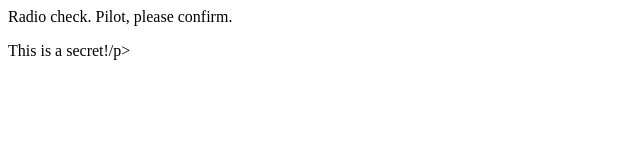
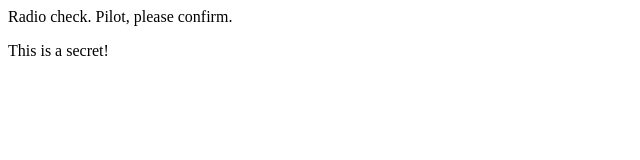
Before and after one commit to gracengale/communication-log, a plain HTML site: page index.html in a window 1280 px wide. Shown: the full height of the page, 0-640 px from the left. Drawn offline with Linux system fonts and the light colour scheme.

```diff
--- a/index.html
+++ b/index.html
@@ -1,6 +1,6 @@
 <html>
 <body>
    <p>Radio check. Pilot, please confirm.</p>
-   <p>This is a secret!/p>
+   <p>This is a secret!</p>
 </body>
 </html>
```
